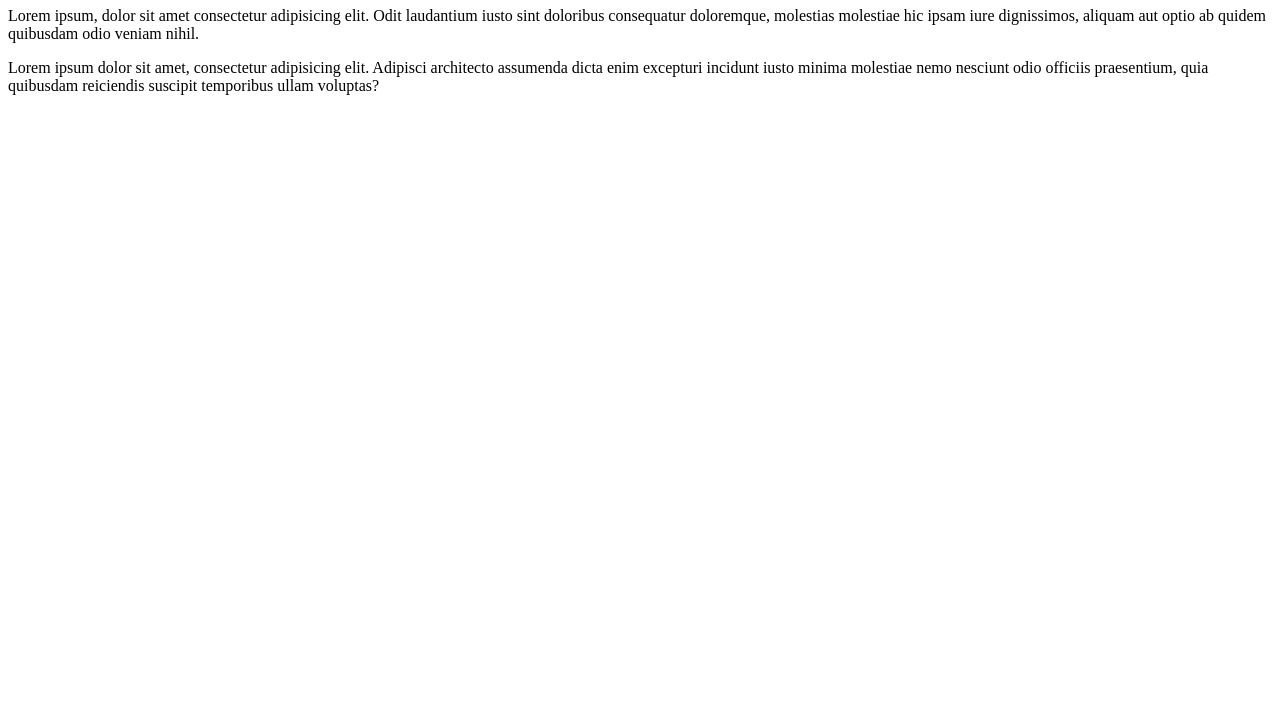
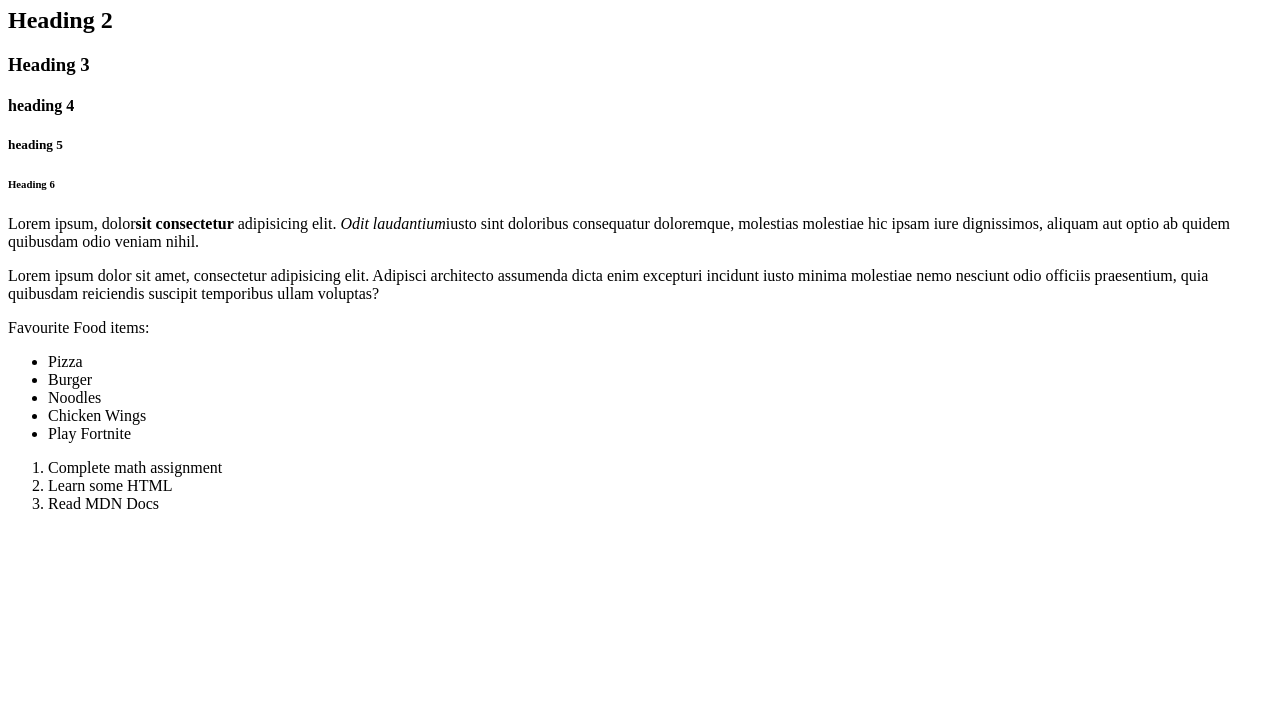
Before and after one commit to appleartic999/The-Odin-Project-Learnings, a plain HTML site: page HTML Foundations/index.html in a window 1280 px wide. Shown: the part 73-800 px from the top of the page. Drawn offline with Linux system fonts and the light colour scheme.

Commit message:
Completed lists in HTML

```diff
--- a/HTML Foundations/index.html
+++ b/HTML Foundations/index.html
@@ -7,9 +7,14 @@
     <title>My First Webpage</title>
 </head>
 <body>
-<h1>Hello World!</h1>
+<h1>Heading 1</h1>
+<h2>Heading 2</h2>
+<h3>Heading 3</h3>
+<h4>heading 4</h4>
+<h5>heading 5</h5>
+<h6>Heading 6</h6>
 <p>
-    Lorem ipsum, dolor sit amet consectetur adipisicing elit. Odit laudantium iusto sint doloribus
+    Lorem ipsum, dolor<strong>sit consectetur</strong>  adipisicing elit. <em>Odit laudantium</em>iusto sint doloribus
     consequatur doloremque, molestias molestiae hic ipsam iure dignissimos, aliquam aut optio ab
     quidem quibusdam odio veniam nihil.
 </p>
@@ -18,5 +23,19 @@
     enim excepturi incidunt iusto minima molestiae nemo nesciunt odio officiis praesentium,
     quia quibusdam reiciendis suscipit temporibus ullam voluptas?
 </p>
+<!-- Lists: Un-ordered and Ordered -->
+Favourite Food items:
+<ul>
+    <li>Pizza</li>
+    <li>Burger</li>
+    <li>Noodles</li>
+    <li>Chicken Wings</li>
+    <li>Play Fortnite</li>
+</ul>
+<ol>
+    <li>Complete math assignment</li>
+    <li>Learn some HTML</li>
+    <li>Read MDN Docs</li>
+</ol>
 </body>
 </html>
```
